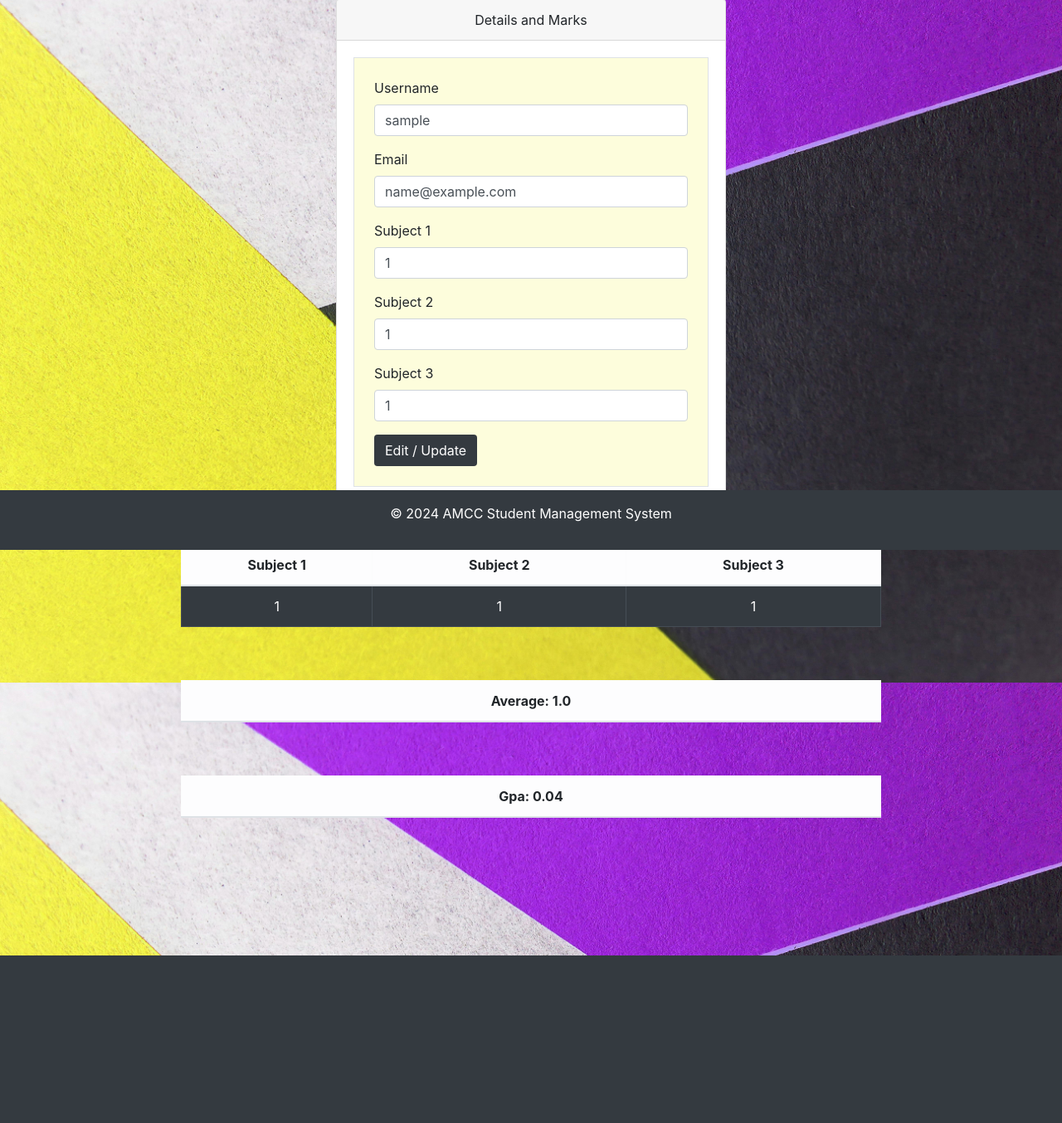
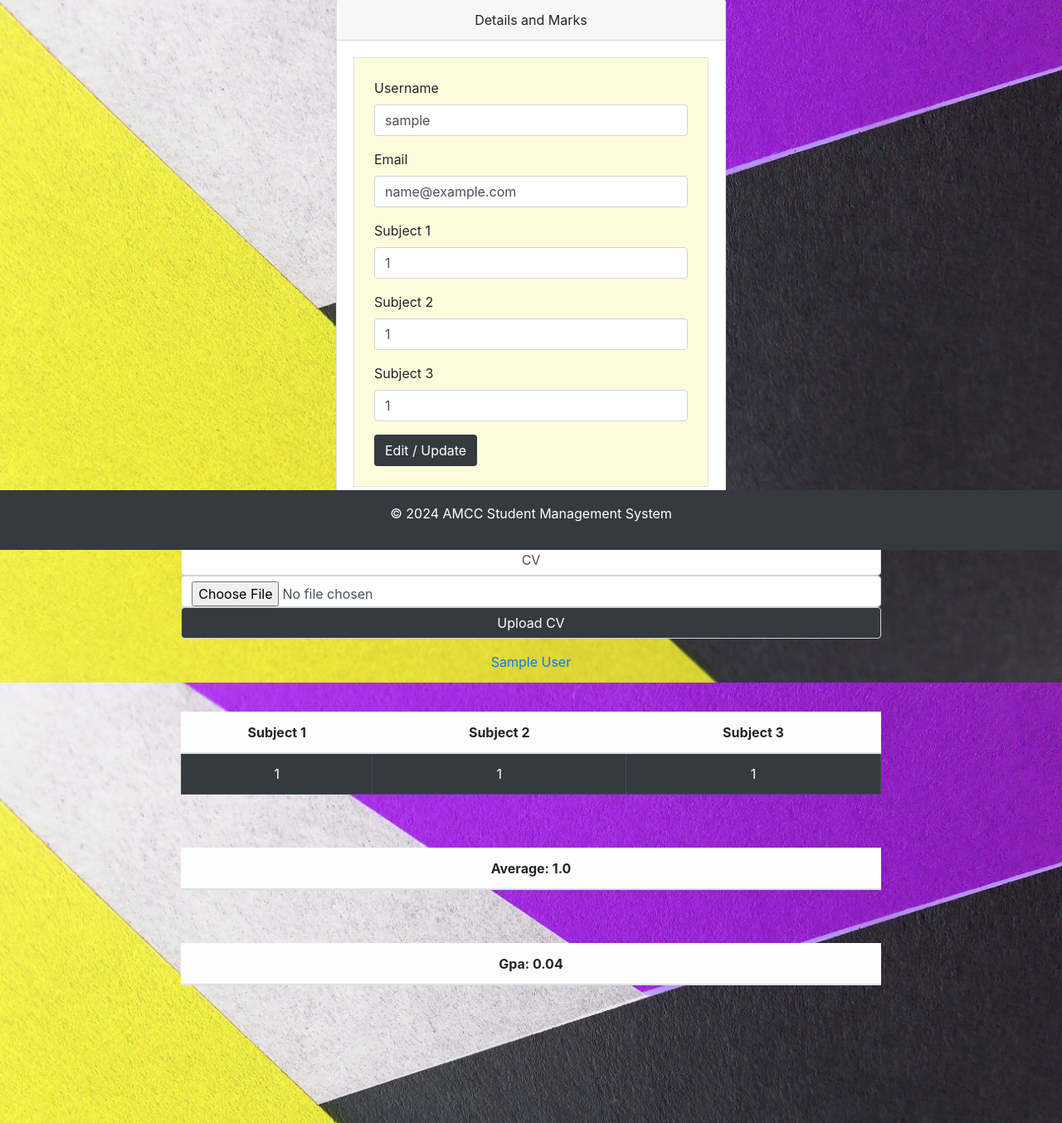
Before and after one commit to russellandrady/usermanagementsystemusingflask, a Flask app: page /profile/1 in a window 1280 px wide. Shown: the part 137-1491 px from the top of the page at 83% size. Before the commit the page ends 1289 px from the top, so only its background shows below. Run offline with Flask 3, Linux system fonts and the light colour scheme; the visitor is signed in with stand-in values (Sample User, id 1); lists and menus that the app fills with data are empty; some libraries are stand-ins or nearby versions.

Commit message:
cv'sCanupload

```diff
--- a/server.py
+++ b/server.py
@@ -1,6 +1,8 @@
-from flask import Flask, render_template, request, redirect, url_for, session
+from flask import Flask, flash, render_template, request, redirect, url_for, session, send_from_directory
 from flask_mysqldb  import MySQL
 import numpy as np
+import os
+from werkzeug.utils import secure_filename
 
 app=Flask(__name__)
 app.secret_key = 'your-secret-key'
@@ -10,6 +12,12 @@ app.config['MYSQL_HOST'] = 'localhost'
 app.config['MYSQL_USER'] = 'root'
 app.config['MYSQL_PASSWORD']=''
 app.config['MYSQL_DB'] = 'amccdb'
+
+#folder configurations
+UPLOAD_FOLDER = 'uploads'
+if not os.path.exists(UPLOAD_FOLDER):
+    os.makedirs(UPLOAD_FOLDER)
+app.config['UPLOAD_FOLDER'] = UPLOAD_FOLDER
 
 mysql = MySQL(app)
 @app.route('/')
@@ -21,7 +29,7 @@ def signin():
         email=request.form['email']
         pwd=request.form['password']
         cur = mysql.connection.cursor()
-        cur.execute(f"SELECT username,email,password,id,sub1,sub2,sub3 FROM student WHERE email='{email}'")#find where is the email
+        cur.execute(f"SELECT username,email,password,id,sub1,sub2,sub3,cv_path FROM student WHERE email='{email}'")#find where is the email
         user = cur.fetchone()
         cur.close()
         if user and pwd ==user[2]:
@@ -31,6 +39,8 @@ def signin():
             session['sub1']=user[4]
             session['sub2']=user[5]
             session['sub3']=user[6]
+            if user[7] is not None:
+                session['cvname']=os.path.basename(user[7])
             return redirect(url_for('profile',id=session['id']))
         else:
             return render_template('signin.html', error='invalid data')
@@ -52,15 +62,14 @@ def register():
 
 @app.route('/profile/<int:id>')
 def profile(id):
-    if 'sub1' in session and 'sub2' in session and 'sub3' in session:
+    if session.get('sub1') is not None and session.get('sub2') is not None and session.get('sub3') is not None:
         sub1_int = int(session.get('sub1', 0))
         sub2_int = int(session.get('sub2', 0))
         sub3_int = int(session.get('sub3', 0))
         marks_array = np.array([sub1_int, sub2_int, sub3_int])
-        average = np.mean(marks_array)
-        total = sub1_int+sub2_int+sub3_int
+        average = round(np.mean(marks_array),2)
+        gpa = round(np.interp(average, [0, 100], [0, 4]),2)
         session['average']=average
-        gpa = np.interp(total, [0, 300], [0, 4])
         session['gpa'] = gpa
     return render_template('profile.html')
 
@@ -87,7 +96,45 @@ def edit():
         session['email']=email
         return redirect(url_for('profile',id=id))
     return render_template('profile.html', success=success)
+@app.route('/upload_cv', methods=['POST'])
+def upload_cv():
+    if 'cv' not in request.files:
+        #flash('No file part')
+        return redirect(request.url)
 
+    cv_file = request.files['cv']
+
+    if cv_file.filename == '':
+        #flash('No selected file')
+        #session['nofile']=True
+        return render_template('profile.html', nofile=True)
+     # Delete the old CV file if it exists
+    cur = mysql.connection.cursor()
+    cur.execute("SELECT cv_path FROM student WHERE id = %s", (session['id'],))
+    old_cv_path = cur.fetchone()
+    if old_cv_path is not None:
+        try:
+            os.remove(old_cv_path[0])  # Delete the file
+        except (FileNotFoundError, TypeError):
+            pass  # File not found or invalid path, nothing to delete
+
+    if cv_file:
+        cv_filename = secure_filename(cv_file.filename)
+        cv_filename = secure_filename(str(session['username']) + '_' + cv_file.filename)
+
+        # Update the database with the file path for the current user
+        cv_path = os.path.join(app.config['UPLOAD_FOLDER'], cv_filename)
+        cur = mysql.connection.cursor()
+        cur.execute("UPDATE student SET cv_path = %s WHERE id = %s", (cv_path, session['id']))
+        mysql.connection.commit()
+        cur.close()
+        session['cvname']=cv_filename
+        #flash('CV uploaded successfully')
+        return redirect(url_for('profile',id=session['id']))
+@app.route('/download_cv/<filename>', methods=['GET'])
+def download_cv(filename):
+    cv_path = os.path.join(app.config['UPLOAD_FOLDER'], filename)
+    return send_from_directory(app.config['UPLOAD_FOLDER'], filename, as_attachment=True)
 
 @app.route('/signout')
 def signout():
--- a/templates/profile.html
+++ b/templates/profile.html
@@ -33,6 +33,26 @@
         </form>
       </div>
     </div>
+  </div>
+  <div class="row justify-content-center mt-5">
+    <div class="col-md-8">
+      <form action="/upload_cv" method="post" enctype="multipart/form-data" class="form-group">
+        <div class="text-center">
+          <input class="form-control bg-white " type="submit" disabled value="CV">
+          <input class="form-control" type="file" name="cv" id="cv" >
+        </div>
+        <button class="form-control bg-dark text-white" type="submit">Upload CV</button>
+        {% if nofile %}
+            <div class="form-group mt-3 text-center">
+                <label for="error" style="color: rgb(17, 145, 17);">Please select a file first</label>
+            </div>
+          {% endif %}
+    </form>
+    </div>
+    <div class="col-md-8 text-center">
+      <a href="{{ url_for('download_cv', filename=session['cvname'])  }}" class="link-success">{% if 'cvname' in session%}{{session['cvname']}}{% endif %}</a>
+    </div>
+
   </div>
   <div class="row justify-content-center mt-5">
     <!-- Table to display job vacancies -->
```
Also changed, not shown: uploads/Untitled.png (added), 1 other file.
